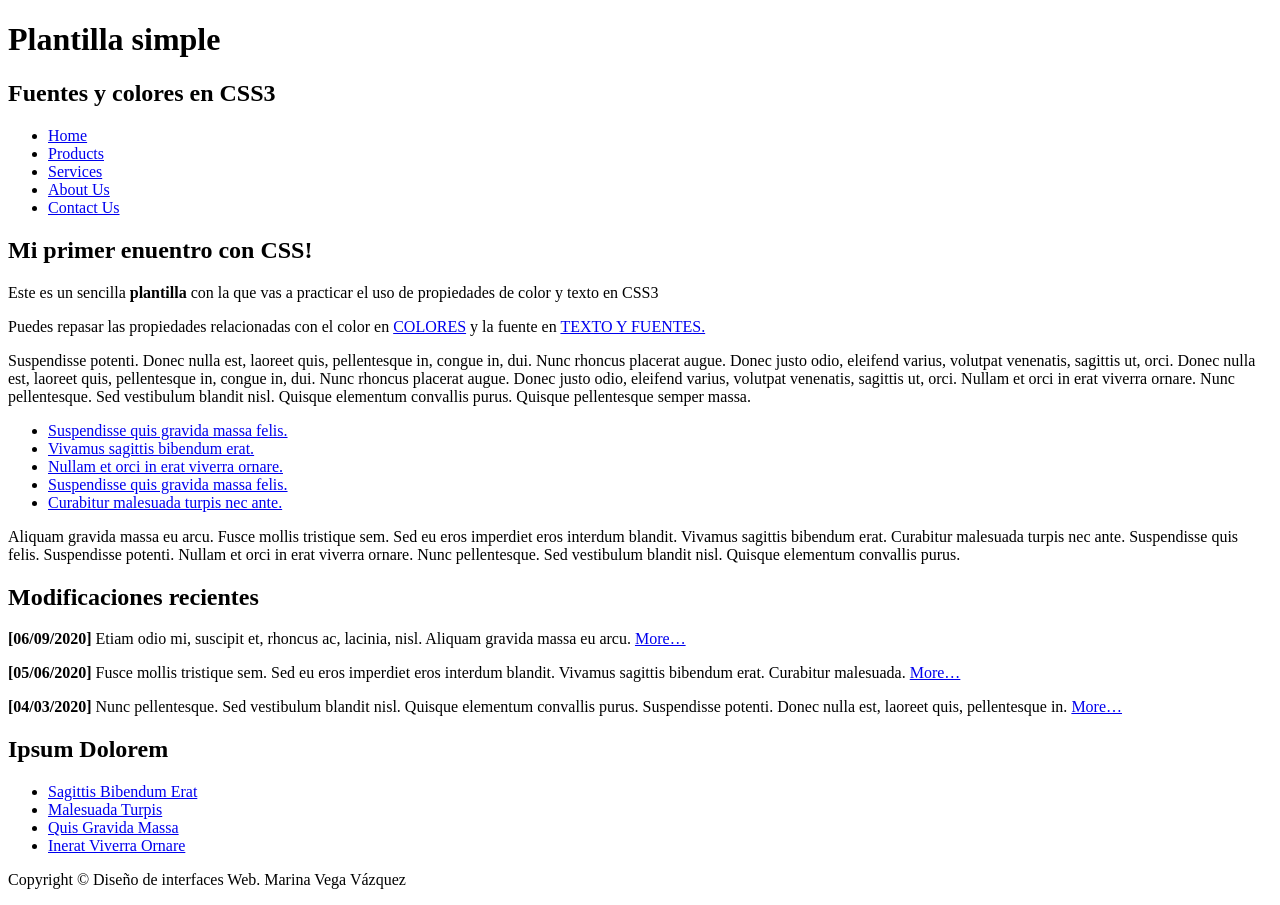
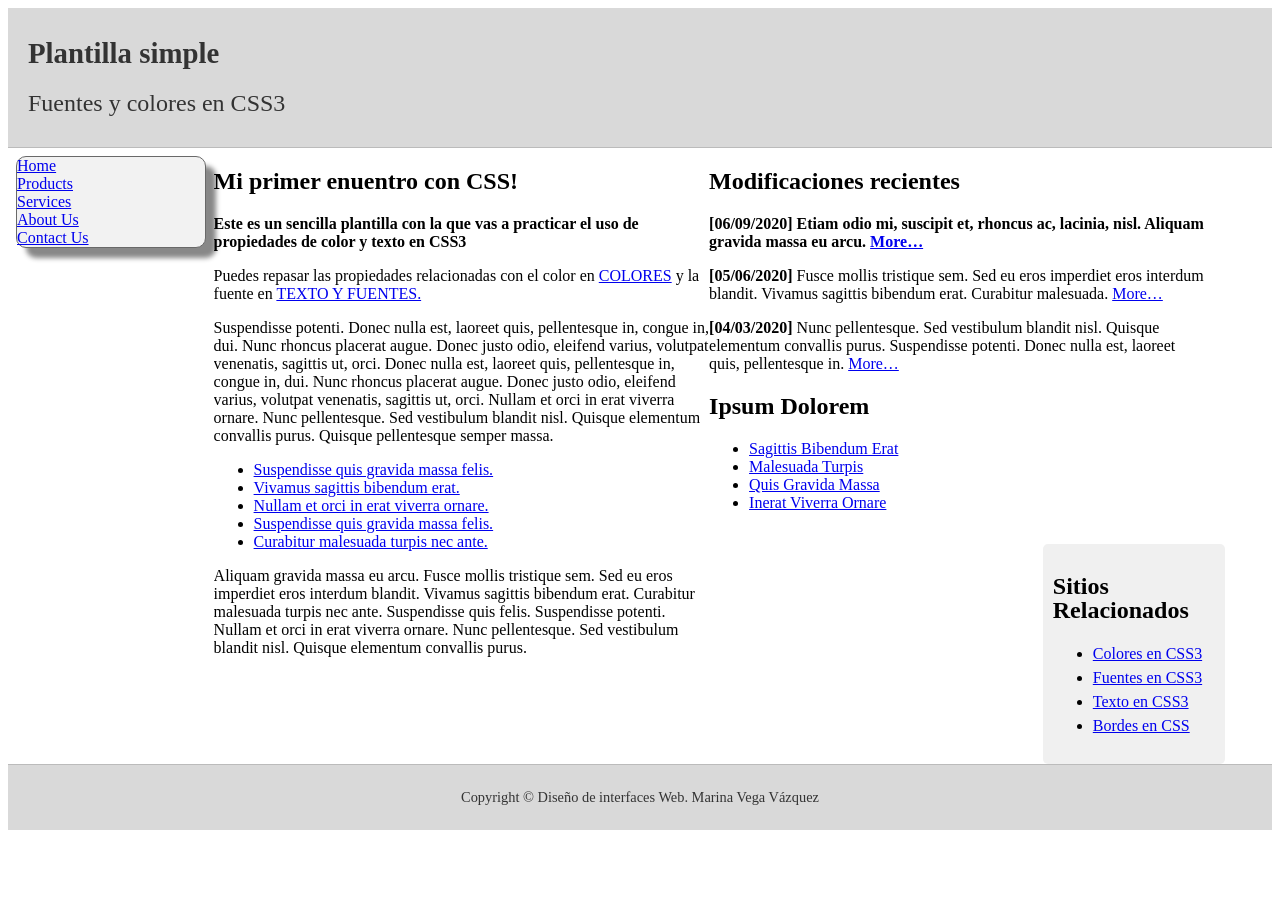
Before and after one commit to hectorvidalsoto-cmd/DIW_Vidal_Soto_Hector, a plain HTML site: page UD4-Hojas de estilos/Actividad 4/index (1).html in a window 1280 px wide. After the commit the page ends 838 px from the top, so only its background shows below. Drawn offline with Linux system fonts and the light colour scheme.

Commit message:
empezando actividad 4 de tema 4

```diff
--- a/UD4-Hojas de estilos/Actividad 4/default.css
+++ b/UD4-Hojas de estilos/Actividad 4/default.css
@@ -0,0 +1,82 @@
+*,
+*::after,
+*::before {
+    box-sizing: border-box;
+}
+
+:root {
+    --color-texto: #333;
+}
+
+header {
+    background-color: #d9d9d9;
+    padding: 10px 20px;
+    border-bottom: 1px solid #bbb;
+}
+
+header h1 {
+    color: var(--color-texto);
+    font-size: 1.8em;
+}
+
+header h2 {
+    color: var(--color-texto);
+    font-weight: normal;
+}
+
+nav {
+    float: left;
+    width: 15%;
+    margin: 0.5em;
+}
+
+nav ul {
+    list-style: none;
+    margin: 0;
+    padding: 0;
+    border: 1px solid rgb(105, 105, 105);
+    border-radius: 10px;
+    box-shadow: 10px 10px 5px #888888;
+    background-color: #f2f2f2;
+}
+
+#content {
+    float: left;
+    width: 80%;
+    overflow: hidden;
+}
+
+#left {
+    float: left;
+    width: 49%;
+}
+
+#right {
+    float: left;
+    width: 49%;
+}
+
+#left > p:first-of-type,
+#right > p:first-of-type {
+    font-weight: bold;
+}
+
+aside {
+    float: right;
+    width: 18%;
+    margin-top: 1em;
+    padding: 10px;
+    background-color: rgba(220, 220, 220, 0.425);
+    line-height: 1.5em;
+    border-radius: 5px;
+}
+
+footer {
+    clear: both;
+    background-color: #d9d9d9;
+    text-align: center;
+    padding: 10px;
+    border-top: 1px solid #bbb;
+    font-size: 0.9rem;
+    color: var(--color-texto);
+}
--- a/UD4-Hojas de estilos/Actividad 4/index (1).html
+++ b/UD4-Hojas de estilos/Actividad 4/index (1).html
@@ -1,13 +1,15 @@
 <!DOCTYPE html>
 <html lang="es">
+
 <head>
 	<meta charset="UTF-8">
 	<meta name="viewport" content="width=device-width, initial-scale=1.0">
 	<title>Plantilla simple. Cambiar fuente y colores</title>
 	<meta name="keywords" content="" />
 	<meta name="description" content="Plantilla simple de ejemplo de fuentes y colores CSS3" />
-	<link href="default.css" rel="stylesheet"/>
+	<link href="default.css" rel="stylesheet" />
 </head>
+
 <body>
 	<header>
 		<h1>Plantilla simple</h1>
@@ -25,9 +27,17 @@
 	<section id="content">
 		<section id="left">
 			<h2>Mi primer enuentro con CSS!</h2>
-		<p>Este es un sencilla <strong>plantilla</strong> con la que vas a practicar el uso de propiedades de color y texto en CSS3</p>
-		<p>Puedes repasar las propiedades relacionadas con el color en <a href="https://www.w3schools.com/css/css_colors.asp">COLORES</a> y la fuente en <a href="https://www.w3schools.com/css/css_text.asp">TEXTO Y FUENTES.</a> </p>
-		<p>Suspendisse potenti. Donec nulla est, laoreet quis, pellentesque in, congue in, dui. Nunc rhoncus placerat augue. Donec justo odio, eleifend varius, volutpat venenatis, sagittis ut, orci. Donec nulla est, laoreet quis, pellentesque in, congue in, dui. Nunc rhoncus placerat augue. Donec justo odio, eleifend varius, volutpat venenatis, sagittis ut, orci. Nullam et orci in erat viverra ornare. Nunc pellentesque. Sed vestibulum blandit nisl. Quisque elementum convallis purus. Quisque pellentesque semper massa.</p>
+			<p>Este es un sencilla <strong>plantilla</strong> con la que vas a practicar el uso de propiedades de color
+				y texto en CSS3</p>
+			<p>Puedes repasar las propiedades relacionadas con el color en <a
+					href="https://www.w3schools.com/css/css_colors.asp">COLORES</a> y la fuente en <a
+					href="https://www.w3schools.com/css/css_text.asp">TEXTO Y FUENTES.</a> </p>
+			<p>Suspendisse potenti. Donec nulla est, laoreet quis, pellentesque in, congue in, dui. Nunc rhoncus
+				placerat augue. Donec justo odio, eleifend varius, volutpat venenatis, sagittis ut, orci. Donec nulla
+				est, laoreet quis, pellentesque in, congue in, dui. Nunc rhoncus placerat augue. Donec justo odio,
+				eleifend varius, volutpat venenatis, sagittis ut, orci. Nullam et orci in erat viverra ornare. Nunc
+				pellentesque. Sed vestibulum blandit nisl. Quisque elementum convallis purus. Quisque pellentesque
+				semper massa.</p>
 			<ul>
 				<li><a href="#">Suspendisse quis gravida massa felis.</a></li>
 				<li><a href="#">Vivamus sagittis bibendum erat.</a></li>
@@ -35,13 +45,20 @@
 				<li><a href="#">Suspendisse quis gravida massa felis.</a></li>
 				<li><a href="#">Curabitur malesuada turpis nec ante.</a></li>
 			</ul>
-		<p>Aliquam gravida massa eu arcu. Fusce mollis tristique sem. Sed eu eros imperdiet eros interdum blandit. Vivamus sagittis bibendum erat. Curabitur malesuada turpis nec ante. Suspendisse quis felis. Suspendisse potenti. Nullam et orci in erat viverra ornare. Nunc pellentesque. Sed vestibulum blandit nisl. Quisque elementum convallis purus.</p>
+			<p>Aliquam gravida massa eu arcu. Fusce mollis tristique sem. Sed eu eros imperdiet eros interdum blandit.
+				Vivamus sagittis bibendum erat. Curabitur malesuada turpis nec ante. Suspendisse quis felis. Suspendisse
+				potenti. Nullam et orci in erat viverra ornare. Nunc pellentesque. Sed vestibulum blandit nisl. Quisque
+				elementum convallis purus.</p>
 		</section>
 		<article id="right">
 			<h2>Modificaciones recientes</h2>
-		<p><strong>[06/09/2020]</strong> Etiam odio mi, suscipit et, rhoncus ac, lacinia, nisl. Aliquam gravida massa eu arcu. <a href="#">More&#8230;</a></p>
-		<p><strong>[05/06/2020]</strong> Fusce mollis tristique sem. Sed eu eros imperdiet eros interdum blandit. Vivamus sagittis bibendum erat. Curabitur malesuada. <a href="#">More&#8230;</a></p>
-		<p><strong>[04/03/2020]</strong> Nunc pellentesque. Sed vestibulum blandit nisl. Quisque elementum convallis purus. Suspendisse potenti. Donec nulla est, laoreet quis, pellentesque in. <a href="#">More&#8230;</a></p>
+			<p><strong>[06/09/2020]</strong> Etiam odio mi, suscipit et, rhoncus ac, lacinia, nisl. Aliquam gravida
+				massa eu arcu. <a href="#">More&#8230;</a></p>
+			<p><strong>[05/06/2020]</strong> Fusce mollis tristique sem. Sed eu eros imperdiet eros interdum blandit.
+				Vivamus sagittis bibendum erat. Curabitur malesuada. <a href="#">More&#8230;</a></p>
+			<p><strong>[04/03/2020]</strong> Nunc pellentesque. Sed vestibulum blandit nisl. Quisque elementum convallis
+				purus. Suspendisse potenti. Donec nulla est, laoreet quis, pellentesque in. <a href="#">More&#8230;</a>
+			</p>
 			<h2>Ipsum Dolorem</h2>
 			<ul>
 				<li><a href="#">Sagittis Bibendum Erat</a></li>
@@ -50,9 +67,19 @@
 				<li><a href="#">Inerat Viverra Ornare</a></li>
 			</ul>
 		</article>
+		<aside>
+			<h2>Sitios Relacionados</h2>
+			<ul>
+				<li><a href="#">Colores en CSS3</a></li>
+				<li><a href="#">Fuentes en CSS3</a></li>
+				<li><a href="#">Texto en CSS3</a></li>
+				<li><a href="#">Bordes en CSS</a></li>
+			</ul>
+		</aside>
 	</section>
 	<footer>
 		<p>Copyright &copy; Diseño de interfaces Web. Marina Vega Vázquez</p>
 	</footer>
 </body>
+
 </html>
```
Lines whose indentation alone changed are shown as unchanged.
